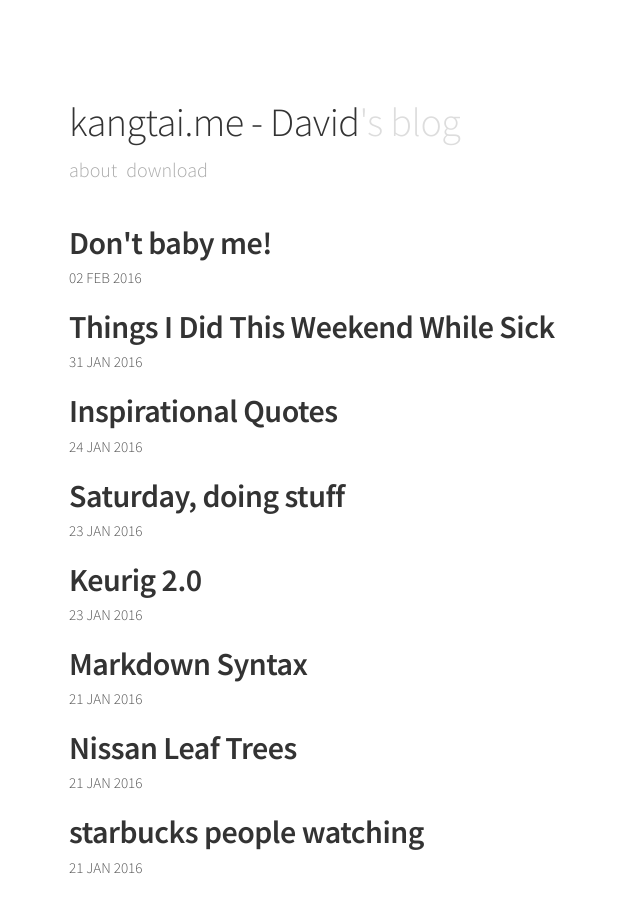
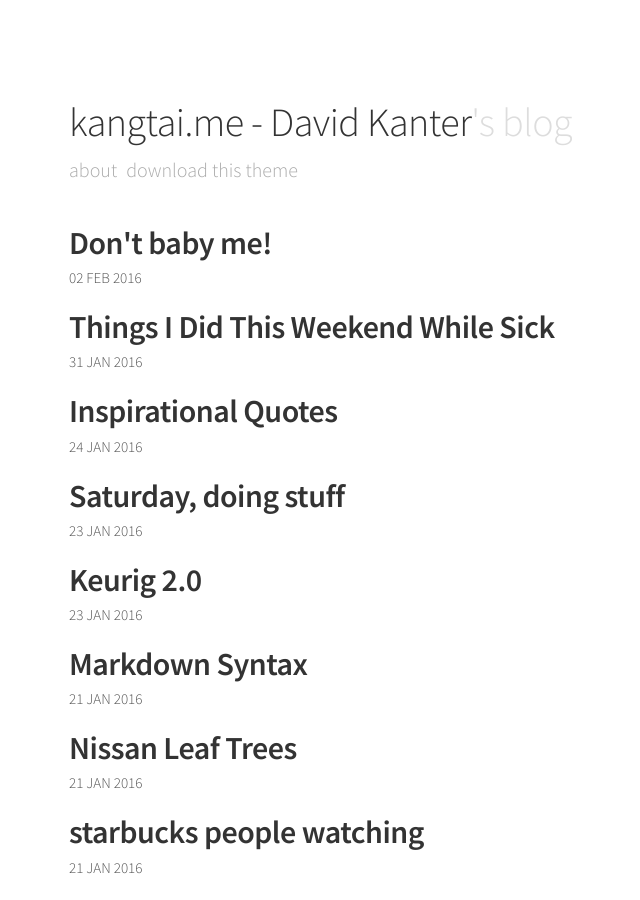
Before and after one commit to wireddude/wireddude.github.io, a Jekyll site: the page built from index.html, in a window 1280 px wide and 900 px high. Shown: the whole window, without its empty margins (211-851 px from the left). Built offline with Jekyll 4.4.1, drawn with Linux system fonts in a browser that asks for light colours; Markdown is read by kramdown in place of the engine named in the settings.

```diff
--- a/_config.yml
+++ b/_config.yml
@@ -3,7 +3,7 @@
 # # # # # # # #
 
 # Basic
-name:               "kangtai.me - David"
+name:               "kangtai.me - David Kanter"
 
 # URL
 baseurl:            ""
@@ -16,8 +16,8 @@ markdown:           rdiscount
 # Navigation
 nav:
   - name:           "About"
-    href:           "//kiko.gfjaru.com/about"
-  - name:           "Download"
+    href:           "//about.me/davidkanter"
+  - name:           "Download this theme"
     href:           "//github.com/gfjaru/Kiko/releases"
 
 # Sass
```
